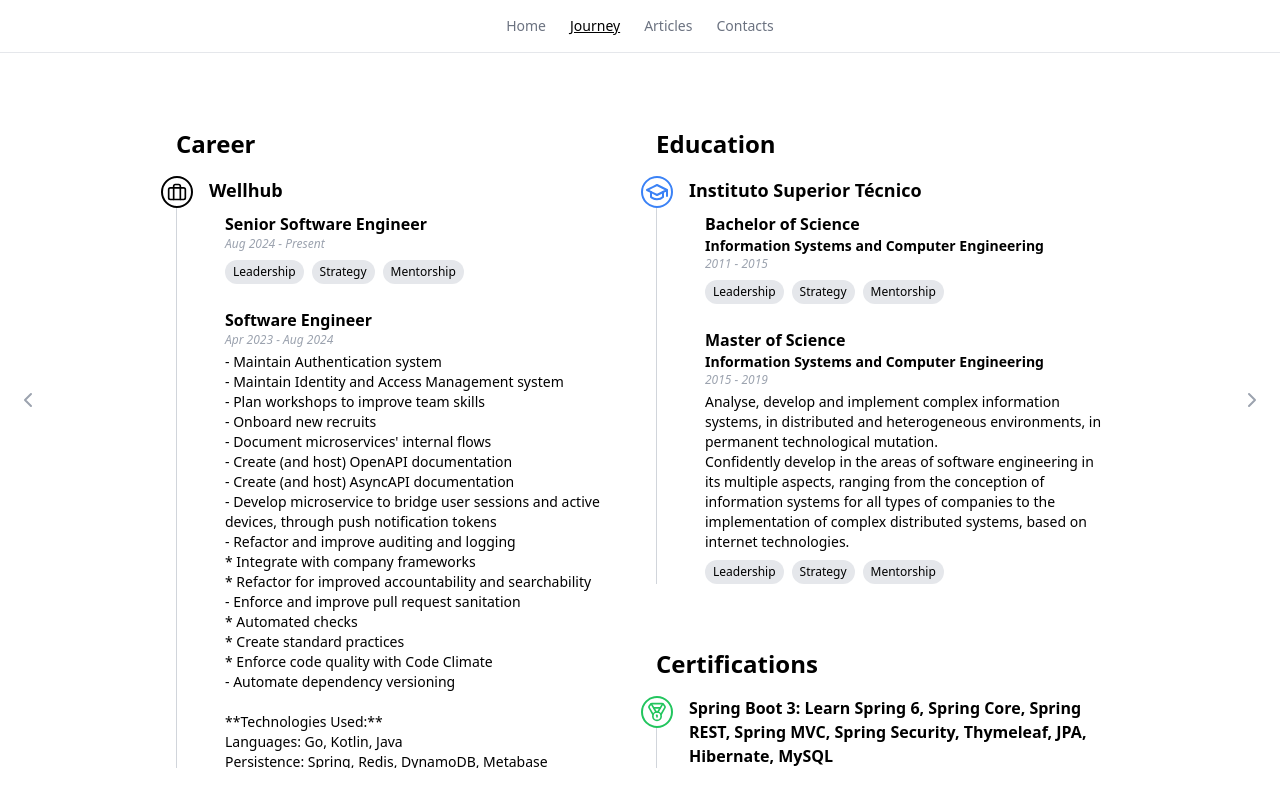
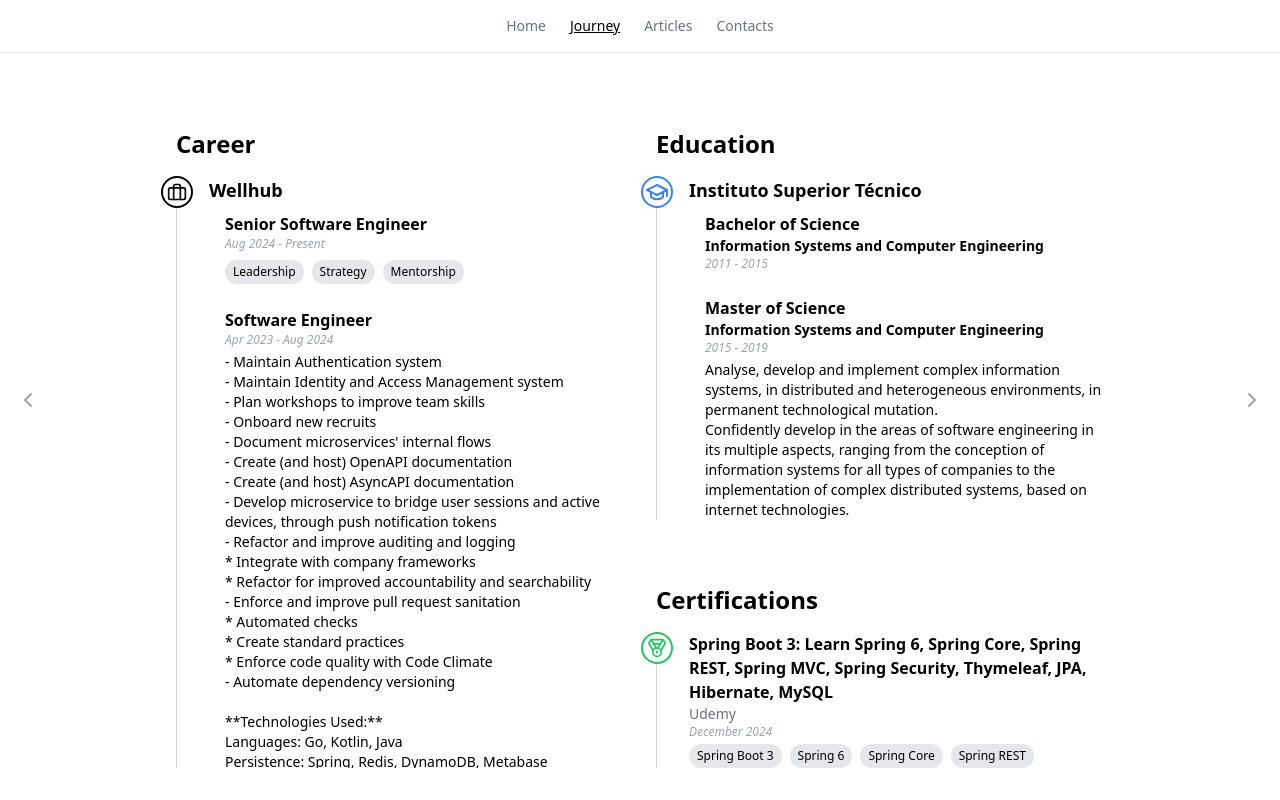
Before and after one commit to rnjesuz/rnjesuz.github.io, a React (Vite) app: page / in a window 1280 px wide. Both pictures are taken after a click on the button "Journey". Built offline with nearby package versions, Linux system fonts and the light colour scheme; the HTML template or start-up script is replaced by a standard one.

Commit message:
feat: remove education keywords
Area is already self explicit
Keywords can be infeirred. Would be to much to list, or to few to matter

```diff
--- a/src/HomepageCarousel/data/education.js
+++ b/src/HomepageCarousel/data/education.js
@@ -7,7 +7,6 @@
         subtitle: "Information Systems and Computer Engineering",
         date: "2011 - 2015",
         description: "",
-        keywords: ["Leadership", "Strategy", "Mentorship"],
       },
       {
         title: "Master of Science",
@@ -17,7 +16,6 @@
           Analyse, develop and implement complex information systems, in distributed and heterogeneous environments, in permanent technological mutation.
           Confidently develop in the areas of software engineering in its multiple aspects, ranging from the conception of information systems for all types of companies to the implementation of complex distributed systems, based on internet technologies.
           `.trim(),
-        keywords: ["Leadership", "Strategy", "Mentorship"],
       },
     ],
   },
--- a/src/HomepageCarousel/sections/Journey.jsx
+++ b/src/HomepageCarousel/sections/Journey.jsx
@@ -49,11 +49,6 @@
                 <h5 className="text-sm font-semibold">{degree.subtitle}</h5>
                 <p className="text-xs text-gray-400 italic mb-1">{degree.date}</p>
                 <p className="text-sm mb-2 whitespace-pre-line">{degree.description}</p>
-                <div className="flex flex-wrap gap-2">
-                  {degree.keywords.map((kw, idx) => (
-                    <span key={idx} className="bg-gray-200 text-xs px-2 py-1 rounded-full">{kw}</span>
-                  ))}
-                </div>
               </div>
             ))}
           </div>
```
